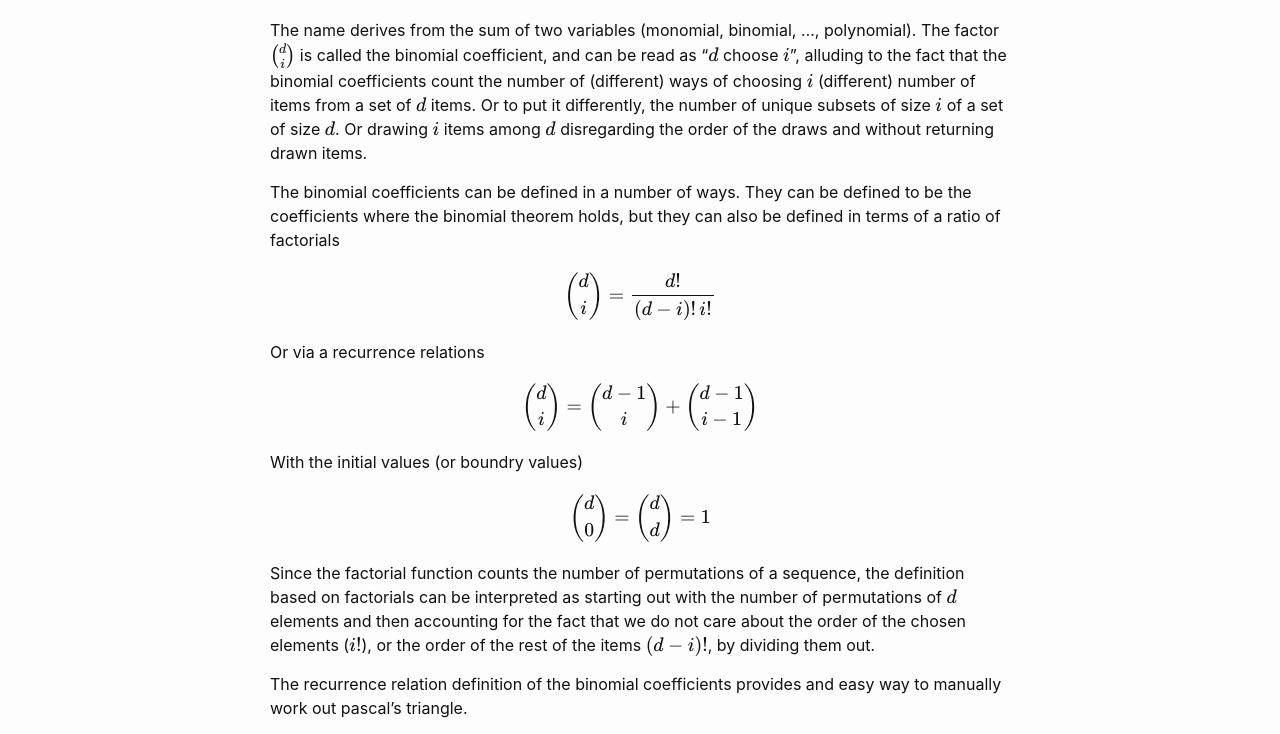
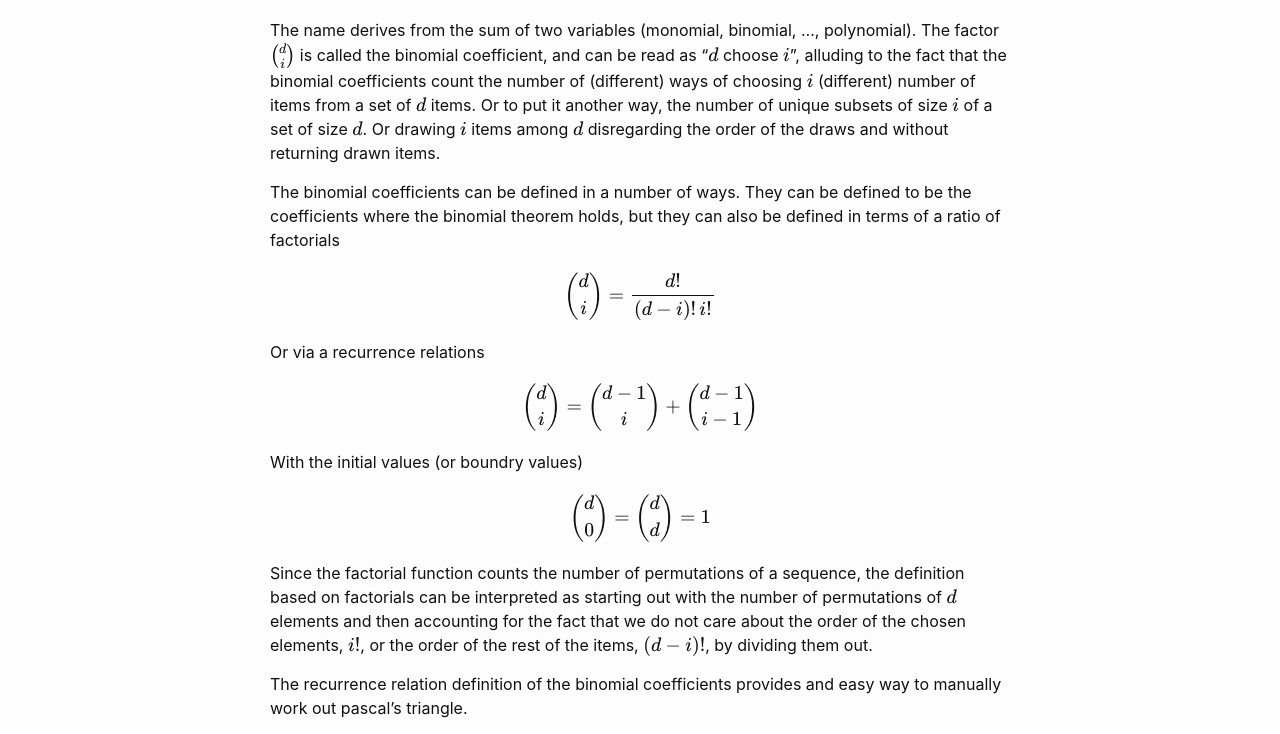
Before and after one commit to torgeiba/torgeiba.github.io, a Jekyll site: the page built from _posts/2022-09-08-binomial-theorem.md, in a window 1280 px wide. Shown: the part 372-1106 px from the top of the page. Built offline with Jekyll 4.4.1, drawn with Linux system fonts in a browser that asks for light colours; our own code applies the rules of GitHub Pages for plain Markdown files; formulas are drawn with MathJax 3.

Commit message:
Update 2022-09-08-binomial-theorem.md

```diff
--- a/_posts/2022-09-08-binomial-theorem.md
+++ b/_posts/2022-09-08-binomial-theorem.md
@@ -8,7 +8,7 @@ $$ (x + y)^d = \sum_{i=0}^d  \binom{d}{i} x^{d-i}y^i $$
 The name derives from the sum of two variables (monomial, binomial, ..., polynomial).
 The factor $\binom{d}{i}$ is called the binomial coefficient, and can be read as "$d$ choose $i$",
 alluding to the fact that the binomial coefficients count the number of (different) ways
-of choosing $i$ (different) number of items from a set of $d$ items. Or to put it differently,
+of choosing $i$ (different) number of items from a set of $d$ items. Or to put it another way,
 the number of unique subsets of size $i$ of a set of size $d$. Or drawing $i$ items among $d$
 disregarding the order of the draws and without returning drawn items.
 
@@ -29,7 +29,7 @@ $$\binom{d}{0} = \binom{d}{d} = 1$$
 Since the factorial function counts the number of permutations of a sequence,
 the definition based on factorials can be interpreted as starting out with the number of
 permutations of $d$ elements and then accounting for the fact that we do not care about the
-order of the chosen elements ($i!$), or the order of the rest of the items $(d-i)!$,
+order of the chosen elements, $i!$, or the order of the rest of the items, $(d-i)!$,
 by dividing them out.
 
 The recurrence relation definition of the binomial coefficients provides and easy way to
```
